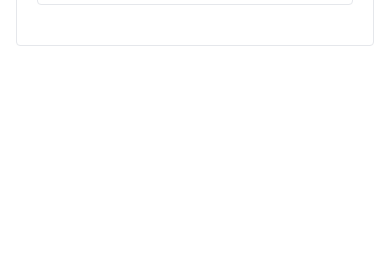
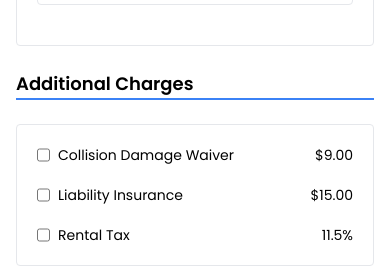
Before and after one commit to developerabdulmamun/nyntax-task, a Next.js app: page / in a window 390 px wide. Shown: the part 1290-1556 px from the top of the page. Before the commit the page ends 1336 px from the top, so only its background shows below. Built offline with nearby package versions, Linux system fonts and the light colour scheme; no server answers.

Commit message:
Additional Charges Design complete with responsive

```diff
--- a/app/page.js
+++ b/app/page.js
@@ -1,3 +1,4 @@
+import AdditionalCharges from "@/components/AdditionalCharges";
 import CustomerInfo from "@/components/CustomerInfo";
 import ReservationDetails from "@/components/ReservationDetails";
 import VehicleInfo from "@/components/VehicleInfo";
@@ -21,6 +22,7 @@ export default function Home() {
 
           <div className="flex flex-col gap-6">
             <CustomerInfo />
+            <AdditionalCharges />
           </div>
         </div>
       </div>
--- /dev/null
+++ b/components/AdditionalCharges.jsx
@@ -0,0 +1,64 @@
+"use client";
+
+import React, { useState } from "react";
+import SectionHeader from "./shared/SectionHeader";
+
+const AdditionalCharges = () => {
+  const [collisionDamageWaiverChecked, setCollisionDamageWaiverChecked] =
+    useState(false);
+  const [liabilityInsuranceChecked, setLiabilityInsuranceChecked] =
+    useState(false);
+  const [rentalTaxChecked, setRentalTaxChecked] = useState(false);
+
+  const handleCollisionDamageWaiverChange = () => {
+    setCollisionDamageWaiverChecked(!collisionDamageWaiverChecked);
+  };
+
+  const handleLiabilityInsuranceChange = () => {
+    setLiabilityInsuranceChecked(!liabilityInsuranceChecked);
+  };
+
+  const handleRentalTaxChange = () => {
+    setRentalTaxChecked(!rentalTaxChecked);
+  };
+
+  return (
+    <div>
+      <SectionHeader title={"Additional Charges"} />
+
+      <div className="p-5 rounded border">
+        <label className="flex w-full text-sm mb-5">
+          <input
+            type="checkbox"
+            checked={collisionDamageWaiverChecked}
+            onChange={handleCollisionDamageWaiverChange}
+            className="mr-2"
+          />
+          <span className="flex-1">Collision Damage Waiver</span> $9.00
+        </label>
+
+        <label className="flex w-full text-sm mb-5">
+          <input
+            type="checkbox"
+            checked={liabilityInsuranceChecked}
+            onChange={handleLiabilityInsuranceChange}
+            className="mr-2"
+          />
+          <span className="flex-1">Liability Insurance</span> $15.00
+        </label>
+
+        <label className="flex w-full text-sm">
+          <input
+            type="checkbox"
+            checked={rentalTaxChecked}
+            onChange={handleRentalTaxChange}
+            className="mr-2"
+          />
+          <span className="flex-1">Rental Tax</span> 11.5%
+        </label>
+      </div>
+    </div>
+  );
+};
+
+export default AdditionalCharges;
```
